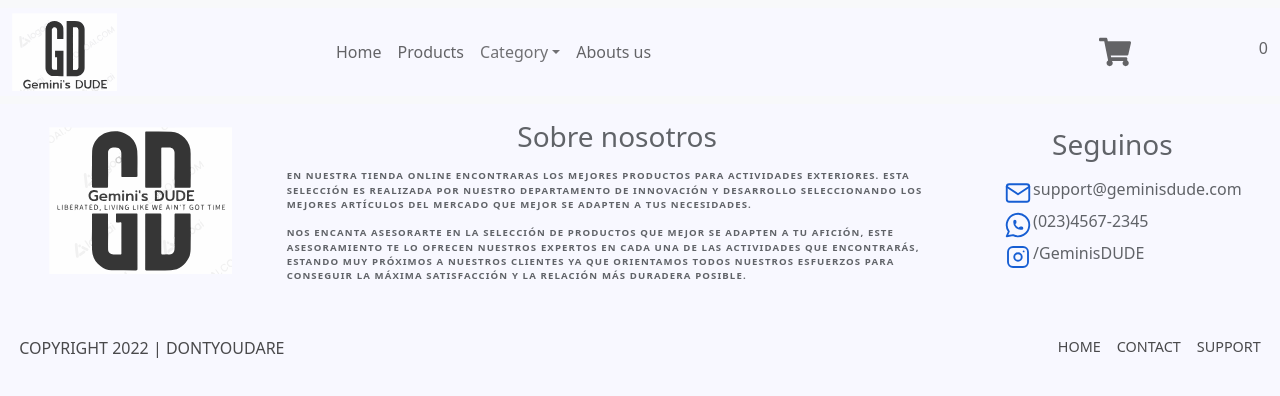
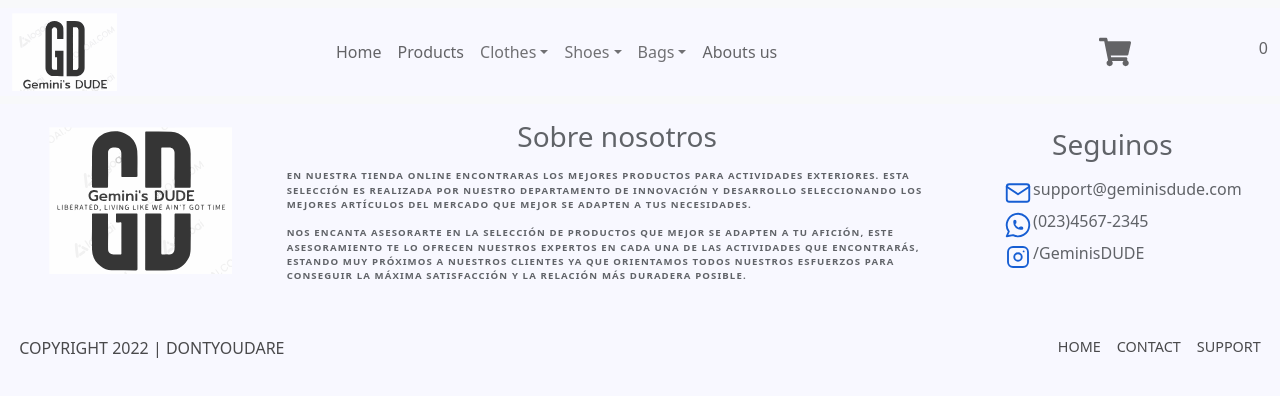
Before and after one commit to lcramero/React-JS-repository.v02, a React (Create React App) app: page / in a window 1280 px wide. Shown: the top 396 px of the page. Built offline with nearby package versions, Linux system fonts and the light colour scheme.

Commit message:
commits de cambios en navbar

```diff
--- a/src/components/CartWidget/CartWidget.js
+++ b/src/components/CartWidget/CartWidget.js
@@ -1,9 +1,10 @@
 //Modulos
 import React, { useContext } from 'react'
 import { CartContext } from '../context/CartContext';
-//Estilos - Librerias
+
+//Estilos
+import "./CartWidget.css"
 import { FaShoppingCart } from "react-icons/fa";
-import "./CartWidget.css"
 
 const CartWidget = (props) => {
 
--- a/src/components/NavBar/NavBar.js
+++ b/src/components/NavBar/NavBar.js
@@ -1,17 +1,20 @@
 //Modulos
 import React from "react";
-import CartWidget from "../cartWidget/CartWidget";
-import Logo from "../logo/Logo";
-import { Link } from "react-router-dom";
 
-//Estilos
-import "./NavBar.css";
-
-//Módulos de react
+//Módulos de react-bootstrap
 import Container from 'react-bootstrap/Container';
 import Nav from 'react-bootstrap/Nav';
 import Navbar from 'react-bootstrap/Navbar';
 import NavDropdown from 'react-bootstrap/NavDropdown';
+
+//Componentes
+import CartWidget from "../cartWidget/CartWidget";
+import Logo from "../logo/Logo";
+
+//Estilos
+import "./NavBar.css";
+import { Link } from "react-router-dom";
+
 
 const NavBar = () => {
     return (
@@ -25,7 +28,6 @@ const NavBar = () => {
                     <Nav className="me-auto my-2 my-lg-0" style={{ maxHeight: "100px" }} navbarScroll>
                         <Nav.Link><Link className="links" to="/home">Home</Link></Nav.Link>
                         <Nav.Link><Link className="links" to="/products">Products</Link></Nav.Link>
-                        <NavDropdown title="Category" id="navbarScrollingDropdown">
                         <NavDropdown title="Clothes" id="navbarScrollingDropdown">
                             <NavDropdown.Item>
                                 <Link className="links" to="/products/clothes/dresses">
@@ -94,7 +96,7 @@ const NavBar = () => {
                                     </Link>
                                 </NavDropdown.Item>
                             </NavDropdown>
-                        </NavDropdown>
+
                         <Nav.Link>
                             <Link className="links" to="/about-us">
                                 Abouts us
--- a/src/components/carousel/Carousel.js
+++ b/src/components/carousel/Carousel.js
@@ -1,3 +1,4 @@
+//Modulos
 import Carousel from 'react-bootstrap/Carousel';
 
 //Estilos
--- a/src/components/checkout/CheckOut.js
+++ b/src/components/checkout/CheckOut.js
@@ -1,11 +1,13 @@
 //Modulos
 import React, { useState, useContext } from 'react'
 import {CartContext} from "../context/CartContext"
+
+import firebase from 'firebase';
+import "firebase/firestore";
+import { getFirestore } from '../../firebase/config'
+
 import { Button } from 'react-bootstrap'
 import { Link } from 'react-router-dom'
-import firebase from 'firebase';
-import { getFirestore } from '../../firebase/config'
-import "firebase/firestore";
 import Swal from 'sweetalert2';
 
 //Estilos
@@ -13,7 +15,7 @@ import "../checkout/CheckOut.css"
 
 export const CheckOut = () => {
 
-    const [cart, clearCart, calcTotal] = useContext(CartContext);
+    const {cart, clearCart, calcTotal} = useContext(CartContext);
 
     const [email, setEmail] = useState("")
     const [name, setName] = useState("")
--- a/src/components/item/Item.js
+++ b/src/components/item/Item.js
@@ -4,8 +4,8 @@ import React from 'react'
 import "../item/Item.css"
 
 //Modulos
+import Card from 'react-bootstrap/Card';
 import Button from 'react-bootstrap/Button';
-import Card from 'react-bootstrap/Card';
 import { Link } from 'react-router-dom'
 
     const Item = ({id, name, description, price, image}) => {
```
Also changed, not shown: src/components/cartScreen/CartScreen.js (+5 -2 lines). Lines whose indentation alone changed are shown as unchanged.
